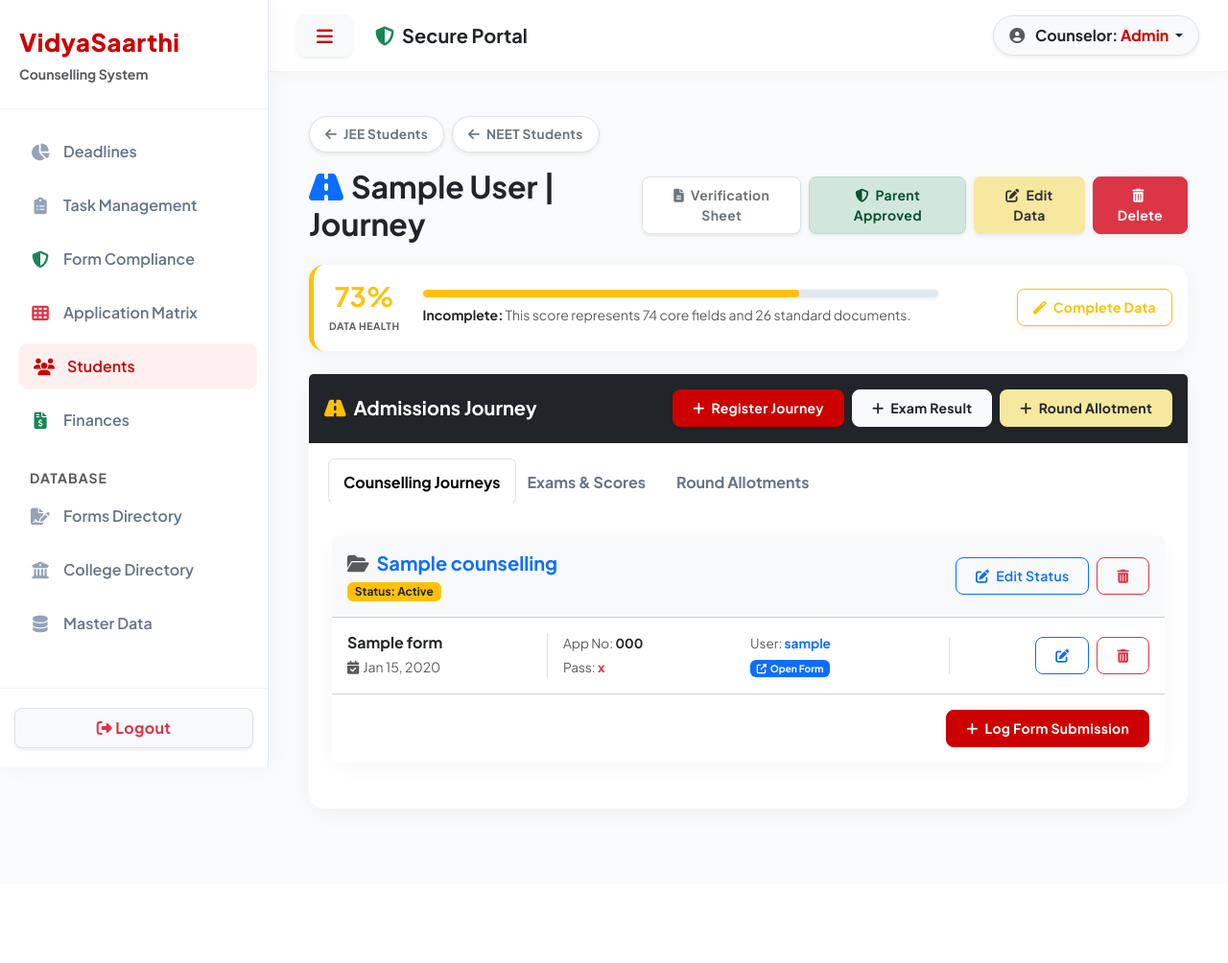
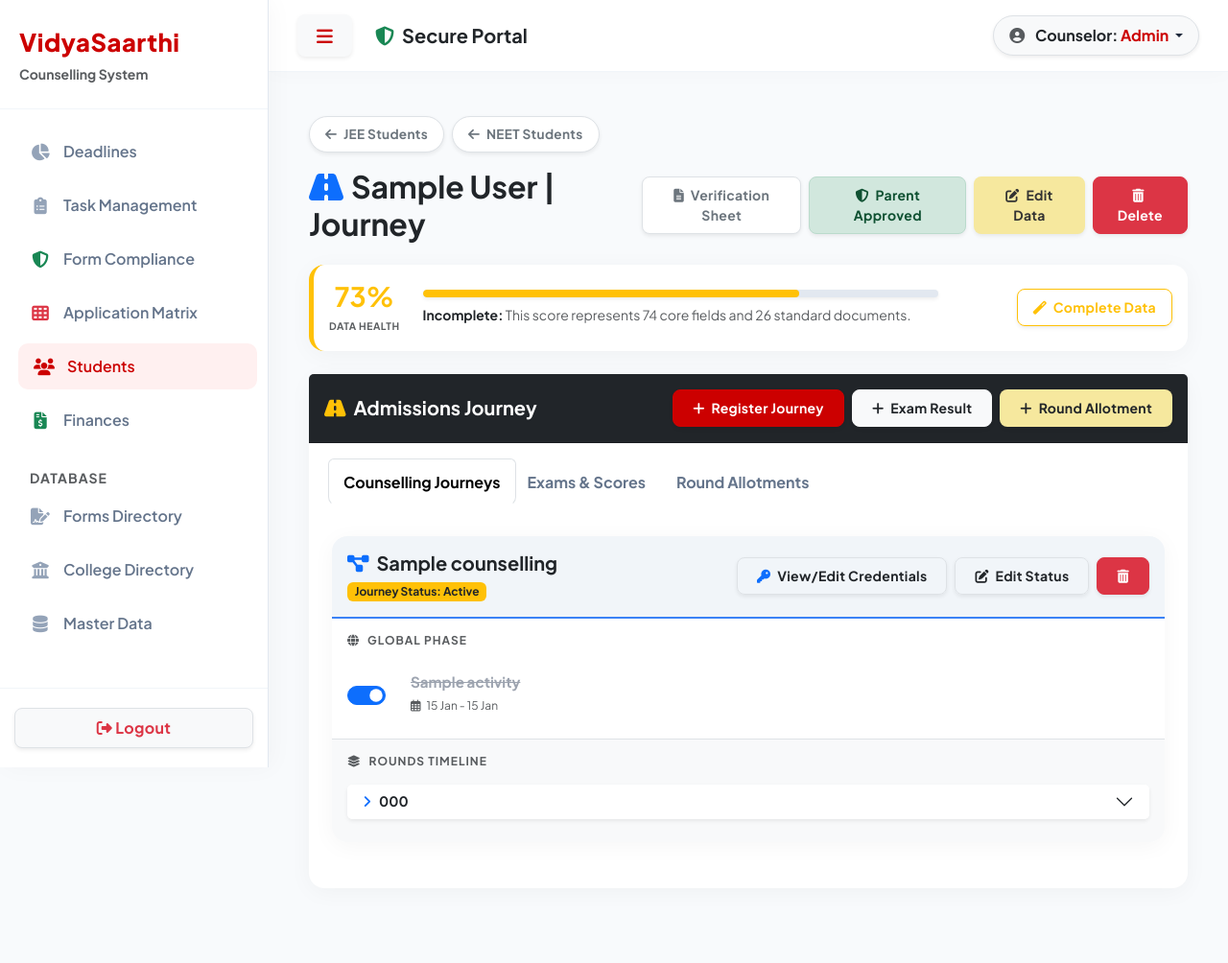
Before and after one commit to vidyaSaarthi/vs_sms, a Flask app: page /student/1 in a window 1280 px wide. Shown: the whole page at 96% size. Before the commit the page ends 844 px from the top, so only its background shows below. Run offline with Flask 3, Linux system fonts and the light colour scheme; a user stored in the database is signed in; tables that the repository leaves empty hold one stand-in row (values such as "Sample post").

Commit message:
9.25 - "Cousnellign blueprint changes"

```diff
--- a/templates/profile.html
+++ b/templates/profile.html
@@ -114,73 +114,118 @@
                 <div class="tab-pane fade show active p-4" id="couns" role="tabpanel">
 
                     {% for reg in student.counselling_registrations %}
-                    <div class="card border mb-4 shadow-sm" style="border-radius: 10px;">
-                        <!-- Umbrella Header -->
-                        <div class="card-header bg-light d-flex justify-content-between align-items-center py-3">
+                    <div class="card border border-primary mb-4 shadow-sm" style="border-radius: 12px; overflow: hidden;">
+
+                        <div class="card-header d-flex justify-content-between align-items-center py-3" style="background-color: #f1f5f9; border-bottom: 2px solid #3b82f6;">
                             <div>
-                                <h5 class="mb-0 fw-bold text-primary"><i class="fas fa-folder-open me-2 text-muted"></i>{{ reg.counselling.name }}</h5>
-                                <span class="badge mt-2 {% if reg.registration_status == 'Planned' %}bg-secondary{% elif reg.registration_status == 'Registered' %}bg-success{% else %}bg-warning text-dark{% endif %}">Status: {{ reg.registration_status }}</span>
+                                <h5 class="mb-0 fw-bold text-dark"><i class="fas fa-project-diagram text-primary me-2"></i>{{ reg.counselling.name }}</h5>
+                                <span class="badge mt-2 {% if reg.registration_status == 'Planned' %}bg-secondary{% elif reg.registration_status == 'Active' %}bg-warning text-dark{% else %}bg-success{% endif %}">
+                                    Journey Status: {{ reg.registration_status }}
+                                </span>
                             </div>
                             <div class="d-flex gap-2">
-                                <button type="button" class="btn btn-sm btn-outline-primary" data-bs-toggle="modal" data-bs-target="#editCounsellingRegModal{{ reg.id }}"><i class="fas fa-edit me-1"></i> Edit Status</button>
-                                <form action="{{ url_for('delete_counselling_reg', reg_id=reg.id) }}" method="POST" class="d-inline" onsubmit="return confirm('Remove this entire journey and all its forms?');">
-                                    <button type="submit" class="btn btn-sm btn-outline-danger"><i class="fas fa-trash-alt"></i></button>
+                                <button type="button" class="btn btn-sm btn-white border fw-bold shadow-sm" data-bs-toggle="modal" data-bs-target="#logFormModal{{ reg.counselling_id }}">
+                                    <i class="fas fa-key text-primary me-1"></i> View/Edit Credentials
+                                </button>
+                                <button type="button" class="btn btn-sm btn-white border fw-bold shadow-sm" data-bs-toggle="modal" data-bs-target="#editCounsellingRegModal{{ reg.id }}">
+                                    <i class="fas fa-edit me-1"></i> Edit Status
+                                </button>
+                                <form action="{{ url_for('delete_counselling_reg', reg_id=reg.id) }}" method="POST" class="d-inline" onsubmit="return confirm('Remove this entire journey from the student?');">
+                                    <button type="submit" class="btn btn-sm btn-danger fw-bold shadow-sm"><i class="fas fa-trash-alt"></i></button>
                                 </form>
                             </div>
                         </div>
 
-                        <!-- Milestones (Forms) Body -->
                         <div class="card-body p-0">
-                            <ul class="list-group list-group-flush">
-                                {% set milestones = student.form_submissions | selectattr("counselling_id", "equalto", reg.counselling_id) | list %}
-
-                                {% for sub in milestones %}
-                                <li class="list-group-item d-flex justify-content-between align-items-center p-3">
-                                    <div class="w-25 pe-3 border-end">
-                                        <h6 class="fw-bold mb-1 text-dark">{{ sub.form.name if sub.form else 'Legacy Form Submission' }}</h6>
-                                        <small class="text-muted"><i class="fas fa-calendar-check me-1"></i>{{ sub.submission_date.strftime('%b %d, %Y') if sub.submission_date else 'Unknown' }}</small>
+                            {% if reg.counselling.global_activities %}
+                            <div class="bg-white p-3 border-bottom">
+                                <h6 class="fw-bold text-muted text-uppercase mb-3" style="font-size: 0.75rem; letter-spacing: 1px;"><i class="fas fa-globe me-2"></i>Global Phase</h6>
+                                <div class="list-group list-group-flush">
+                                    {% for act in reg.counselling.global_activities %}
+                                    {% set status = student.activity_statuses | selectattr('global_activity_id', 'equalto', act.id) | first %}
+                                    <div class="list-group-item px-0 py-2 d-flex justify-content-between align-items-center border-0">
+                                        <div class="d-flex align-items-center">
+                                            <form action="{{ url_for('toggle_student_activity', student_id=student.id) }}" method="POST" class="m-0 me-3">
+                                                <input type="hidden" name="activity_type" value="global">
+                                                <input type="hidden" name="activity_id" value="{{ act.id }}">
+                                                <div class="form-check form-switch fs-5 m-0">
+                                                    <input class="form-check-input" type="checkbox" name="is_completed" onchange="this.form.submit()" {% if status and status.is_completed %}checked{% endif %}>
                                                 </div>
-                                    <div class="w-50 px-3">
-                                        <div class="row g-1" style="font-size: 0.85rem;">
-                                            <div class="col-6"><span class="text-muted">App No:</span> <strong class="text-dark">{{ sub.application_number or '-' }}</strong></div>
-                                            <div class="col-6"><span class="text-muted">User:</span> <strong class="text-primary">{{ sub.login_username or '-' }}</strong></div>
-                                            <div class="col-6"><span class="text-muted">Pass:</span> <strong class="text-danger">{{ sub.login_password or '-' }}</strong></div>
-                                            <div class="col-6">
-                                                {% if sub.form_confirmation_link %}
-                                                    <a href="{{ sub.form_confirmation_link }}" target="_blank" class="badge bg-primary text-white text-decoration-none shadow-sm"><i class="fas fa-external-link-alt me-1"></i>Open Form</a>
-                                                {% else %}
-                                                    <span class="text-muted">No Link</span>
-                                                {% endif %}
+                                            </form>
+                                            <div>
+                                                <strong class="text-dark d-block" style="font-size: 0.95rem; {% if status and status.is_completed %}text-decoration: line-through; color: #9ca3af !important;{% endif %}">{{ act.activity_name }}</strong>
+                                                <small class="text-muted" style="font-size: 0.75rem;">
+                                                    <i class="far fa-calendar-alt me-1"></i>
+                                                    {% if act.start_date and act.end_date %} {{ act.start_date.strftime('%d %b') }} - {{ act.end_date.strftime('%d %b') }}
+                                                    {% elif act.end_date %} Deadline: {{ act.end_date.strftime('%d %b') }}
+                                                    {% else %} Open {% endif %}
+                                                </small>
                                             </div>
                                         </div>
                                     </div>
-                                    <div class="w-25 text-end ps-3 border-start">
-                                        <div class="d-flex justify-content-end gap-2">
-                                            <button type="button" class="btn btn-sm btn-outline-primary" data-bs-toggle="modal" data-bs-target="#editFormSubmissionModal{{ sub.id }}" title="Edit Form"><i class="fas fa-edit"></i></button>
-                                            <form action="{{ url_for('delete_form_submission', sub_id=sub.id) }}" method="POST" class="d-inline" onsubmit="return confirm('Remove this specific form submission?');">
-                                                <button type="submit" class="btn btn-sm btn-outline-danger"><i class="fas fa-trash-alt"></i></button>
-                                            </form>
+                                    {% endfor %}
                                 </div>
                             </div>
-                                </li>
+                            {% endif %}
+
+                            {% if reg.counselling.rounds %}
+                            <div class="bg-light p-3">
+                                <h6 class="fw-bold text-muted text-uppercase mb-3" style="font-size: 0.75rem; letter-spacing: 1px;"><i class="fas fa-layer-group me-2"></i>Rounds Timeline</h6>
+
+                                <div class="accordion" id="studentRounds{{ reg.id }}">
+                                    {% for r in reg.counselling.rounds %}
+                                    <div class="accordion-item border-0 mb-2 shadow-sm rounded">
+                                        <h2 class="accordion-header">
+                                            <button class="accordion-button collapsed fw-bold py-2 px-3" type="button" data-bs-toggle="collapse" data-bs-target="#sRound{{ r.id }}" style="font-size: 0.9rem;">
+                                                <i class="fas fa-angle-right me-2 text-primary"></i> {{ r.round_number }}
+                                            </button>
+                                        </h2>
+                                        <div id="sRound{{ r.id }}" class="accordion-collapse collapse" data-bs-parent="#studentRounds{{ reg.id }}">
+                                            <div class="accordion-body bg-white p-3 border-top">
+
+                                                {% set action_items = r.activities | selectattr("is_actionable", "equalto", True) | list %}
+                                                {% if action_items %}
+                                                    <h6 class="fw-bold text-dark mb-2" style="font-size: 0.8rem;">Required Actions</h6>
+                                                    <div class="list-group list-group-flush mb-3">
+                                                        {% for act in action_items %}
+                                                        {% set status = student.activity_statuses | selectattr('round_activity_id', 'equalto', act.id) | first %}
+                                                        <div class="list-group-item px-0 py-2 d-flex justify-content-between align-items-center border-0">
+                                                            <div class="d-flex align-items-center">
+                                                                <form action="{{ url_for('toggle_student_activity', student_id=student.id) }}" method="POST" class="m-0 me-3">
+                                                                    <input type="hidden" name="activity_type" value="round">
+                                                                    <input type="hidden" name="activity_id" value="{{ act.id }}">
+                                                                    <div class="form-check m-0 fs-5">
+                                                                        <input class="form-check-input shadow-sm border-secondary" type="checkbox" name="is_completed" onchange="this.form.submit()" {% if status and status.is_completed %}checked{% endif %}>
+                                                                    </div>
+                                                                </form>
+                                                                <div>
+                                                                    <strong class="text-dark d-block" style="font-size: 0.85rem; {% if status and status.is_completed %}text-decoration: line-through; color: #9ca3af !important;{% endif %}">{{ act.activity_name }}</strong>
+                                                                    <small class="text-muted" style="font-size: 0.75rem;">Deadline: {{ act.end_date.strftime('%d %b') if act.end_date else 'TBA' }}</small>
+                                                                </div>
+                                                            </div>
+                                                        </div>
+                                                        {% endfor %}
+                                                    </div>
+                                                {% endif %}
+
+                                                <div class="p-2 bg-light rounded border border-dashed text-muted" style="font-size: 0.8rem;">
+                                                    <strong class="d-block text-dark mb-1">Round Artifacts & Info</strong>
+                                                    {% for art in r.artifacts %}
+                                                        <a href="{{ art.document_link }}" target="_blank" class="badge bg-white border text-primary text-decoration-none me-1 mb-1 shadow-sm"><i class="fas fa-link me-1"></i>{{ art.document_name }}</a>
                                                     {% else %}
-                                <li class="list-group-item p-4 text-center text-muted">
-                                    <i class="fas fa-file-invoice fs-4 mb-2 opacity-50"></i><br>
-                                    No specific forms logged for this journey yet.
-                                </li>
+                                                        <span class="fst-italic">No artifacts attached.</span>
                                                     {% endfor %}
-                            </ul>
                                                 </div>
 
-                        <!-- Add Milestone Footer -->
-                        <div class="card-footer bg-white text-end py-3">
-                            <button class="btn btn-sm btn-primary fw-bold shadow-sm" data-bs-toggle="modal" data-bs-target="#logFormModal{{ reg.counselling_id }}">
-                                <i class="fas fa-plus me-1"></i> Log Form Submission
-                            </button>
                                             </div>
                                         </div>
+                                    </div>
+                                    {% endfor %}
+                                </div>
+                            </div>
+                            {% endif %}
+                        </div>
 
-                    <!-- 🚨 MODAL: Log Form specifically for THIS Umbrella -->
                         <div class="modal fade" id="logFormModal{{ reg.counselling_id }}" tabindex="-1">
                             <div class="modal-dialog">
                                 <div class="modal-content border-0 shadow">
@@ -188,57 +233,40 @@
                                         <input type="hidden" name="student_id" value="{{ student.id }}">
                                         <input type="hidden" name="counselling_id" value="{{ reg.counselling_id }}">
 
-                                    <div class="modal-header bg-primary text-white">
-                                        <h5 class="modal-title fw-bold">Log Form for {{ reg.counselling.name }}</h5>
+                                        {% set existing_sub = student.form_submissions | selectattr("counselling_id", "equalto", reg.counselling_id) | first %}
+
+                                        <div class="modal-header bg-dark text-white">
+                                            <h5 class="modal-title fw-bold"><i class="fas fa-key text-warning me-2"></i>Portal Credentials: {{ reg.counselling.name }}</h5>
                                             <button type="button" class="btn-close btn-close-white" data-bs-dismiss="modal"></button>
                                         </div>
                                         <div class="modal-body p-4">
-                                        <div class="mb-4">
-                                            <label class="form-label fw-bold">Which form was submitted?</label>
-                                            <select name="form_id" class="form-select" required>
-                                                <option value="">Select form...</option>
-                                                {% for form in master_forms if form.counselling_id == reg.counselling_id %}
-                                                <option value="{{ form.id }}">{{ form.name }}</option>
-                                                {% endfor %}
-                                            </select>
-                                        </div>
-
-                                        <h6 class="fw-bold text-muted border-bottom pb-2 mb-3">Portal Credentials Used</h6>
                                             <div class="mb-3">
-                                            <label class="form-label fw-bold text-primary">Form Confirmation Link</label>
-                                            <input type="text" name="form_confirmation_link" class="form-control" placeholder="https://...">
-                                        </div>
-                                        <div class="mb-3">
-                                            <label class="form-label fw-bold">Application Number</label>
-                                            <input type="text" name="application_number" class="form-control">
+                                                <label class="form-label fw-bold">Application / Registration No.</label>
+                                                <input type="text" name="application_number" class="form-control fw-bold text-primary" value="{{ existing_sub.application_number if existing_sub else '' }}">
                                             </div>
                                             <div class="row g-2 mb-3">
                                                 <div class="col-6">
                                                     <label class="form-label fw-bold">Login Username</label>
-                                                <input type="text" name="login_username" class="form-control">
+                                                    <input type="text" name="login_username" class="form-control" value="{{ existing_sub.login_username if existing_sub else '' }}">
                                                 </div>
                                                 <div class="col-6">
                                                     <label class="form-label fw-bold text-danger">Login Password</label>
-                                                <input type="text" name="login_password" class="form-control">
+                                                    <input type="text" name="login_password" class="form-control" value="{{ existing_sub.login_password if existing_sub else '' }}">
                                                 </div>
                                             </div>
-                                        <div class="row g-2">
-                                            <div class="col-6">
-                                                <label class="form-label fw-bold">Reg. Email</label>
-                                                <input type="email" name="registered_email" class="form-control" value="{{ student.email_address }}">
-                                            </div>
-                                            <div class="col-6">
-                                                <label class="form-label fw-bold">Reg. Mobile</label>
-                                                <input type="text" name="registered_mobile" class="form-control" value="{{ student.mobile_number }}">
-                                            </div>
+                                            <div class="mb-3">
+                                                <label class="form-label fw-bold text-primary">Confirmation Document / Portal Link</label>
+                                                <input type="text" name="form_confirmation_link" class="form-control" placeholder="https://..." value="{{ existing_sub.form_confirmation_link if existing_sub else '' }}">
                                             </div>
                                         </div>
                                         <div class="modal-footer bg-light">
-                                        <button type="submit" class="btn btn-primary fw-bold w-100">Save Submission</button>
+                                            <button type="submit" class="btn btn-dark fw-bold w-100">Save Credentials</button>
                                         </div>
                                     </form>
                                 </div>
                             </div>
+                        </div>
+
                     </div>
                     {% else %}
                         <div class="text-center py-5 text-muted w-100">
```
Lines whose indentation alone changed are shown as unchanged.
